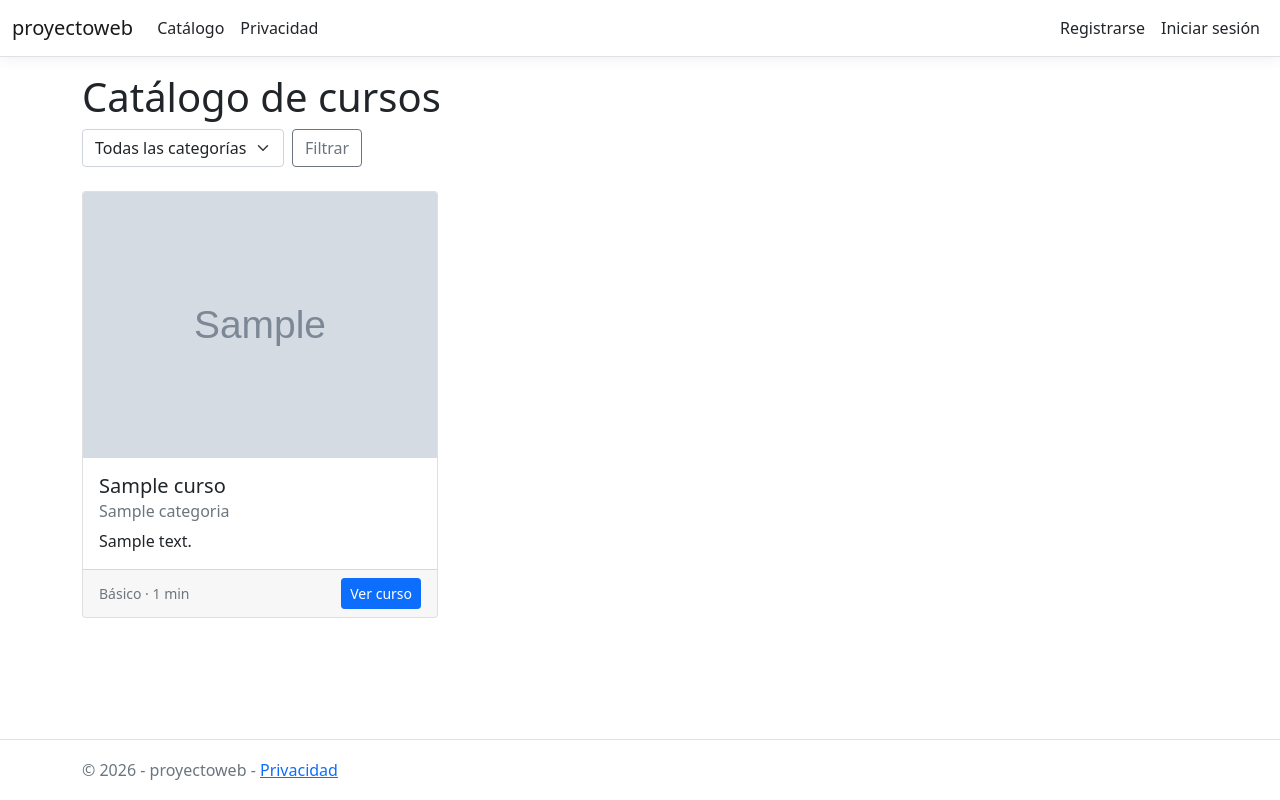
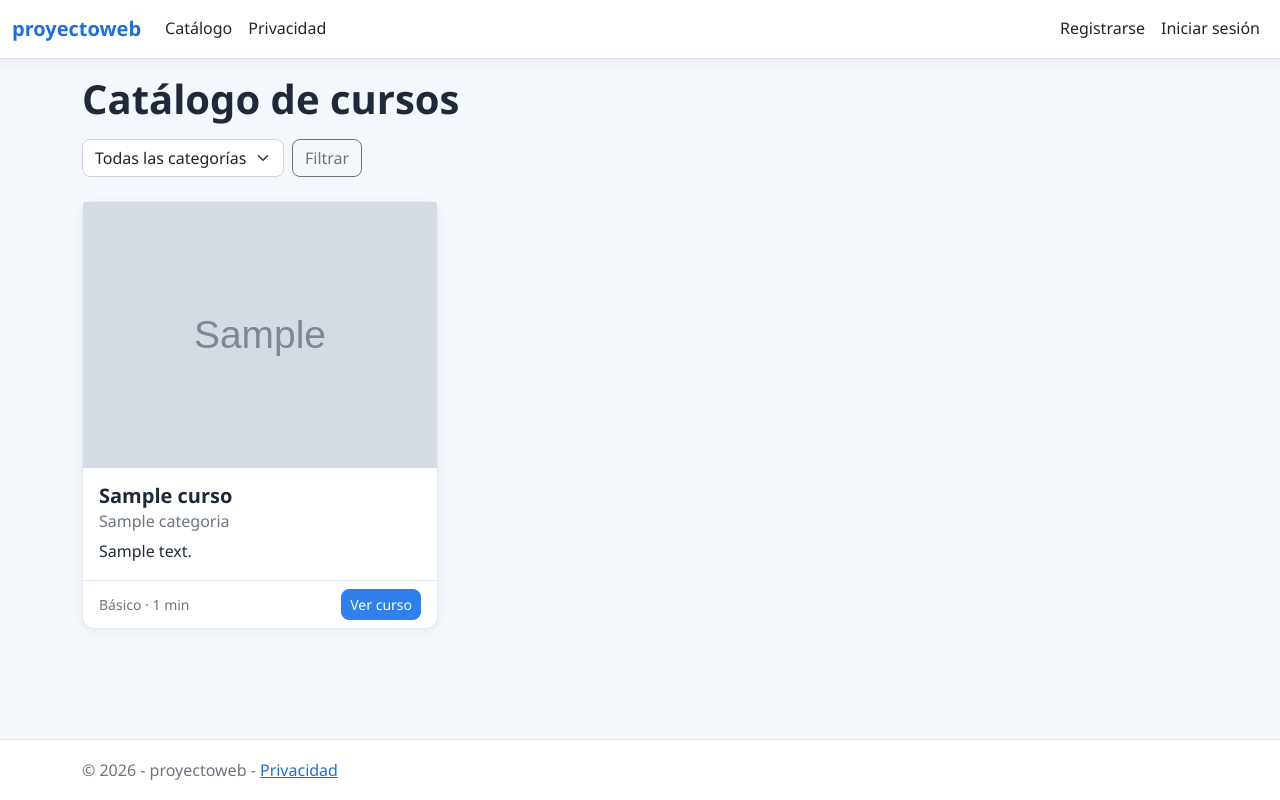
Before and after one commit to manusito12357/ProyectoWeb, an ASP.NET Core app: page / in a window 1280 px wide. Run offline with ASP.NET Core 8, Linux system fonts and the light colour scheme; tables that the repository leaves empty hold one stand-in row (values such as "Sample post"); grey boxes marked "Sample" are stand-in pictures; style sheets or scripts are compiled from the project's sources; some libraries are stand-ins or nearby versions.

Commit message:
Estilos base: colores, tipografia y botones

```diff
--- a/proyectoweb/wwwroot/css/site.css
+++ b/proyectoweb/wwwroot/css/site.css
@@ -1,3 +1,11 @@
+:root {
+  --azul: #2f80ed;
+  --azul-oscuro: #1f6fd8;
+  --fondo: #f4f7fb;
+  --texto: #1f2937;
+  --borde: #e3e8ef;
+}
+
 html {
   font-size: 14px;
 }
@@ -19,4 +27,133 @@ html {
 
 body {
   margin-bottom: 60px;
+  background-color: var(--fondo);
+  color: var(--texto);
+  font-family: "Segoe UI", system-ui, -apple-system, Roboto, "Helvetica Neue", Arial, sans-serif;
+  line-height: 1.6;
 }
+
+h1, h2, h3, h4, h5 {
+  font-weight: 600;
+}
+
+h1 {
+  margin-bottom: 1rem;
+}
+
+a {
+  color: var(--azul-oscuro);
+}
+
+a:hover {
+  color: #1858ad;
+}
+
+.navbar-brand {
+  font-weight: 700;
+  color: var(--azul-oscuro) !important;
+}
+
+.navbar .nav-link:hover {
+  color: var(--azul) !important;
+}
+
+.btn {
+  border-radius: 0.5rem;
+  font-weight: 500;
+  transition: background-color 0.15s, border-color 0.15s;
+}
+
+.btn-primary {
+  background-color: var(--azul);
+  border-color: var(--azul);
+}
+
+.btn-primary:hover,
+.btn-primary:active,
+.btn-primary.active {
+  background-color: var(--azul-oscuro);
+  border-color: var(--azul-oscuro);
+}
+
+.btn-outline-secondary:hover {
+  background-color: var(--azul);
+  border-color: var(--azul);
+}
+
+.form-control,
+.form-select {
+  border-radius: 0.5rem;
+  border-color: #cbd5e1;
+}
+
+.form-control:focus,
+.form-select:focus {
+  border-color: var(--azul);
+  box-shadow: 0 0 0 0.2rem rgba(47, 128, 237, 0.2);
+}
+
+.card {
+  border: 1px solid var(--borde);
+  border-radius: 0.75rem;
+  box-shadow: 0 2px 8px rgba(31, 41, 55, 0.06);
+  transition: transform 0.15s, box-shadow 0.15s;
+}
+
+.card:hover {
+  transform: translateY(-2px);
+  box-shadow: 0 6px 16px rgba(31, 41, 55, 0.1);
+}
+
+.card-footer {
+  background-color: transparent;
+  border-top-color: var(--borde);
+}
+
+.table {
+  background-color: #fff;
+  border-color: var(--borde);
+}
+
+.table > :not(caption) > * > * {
+  padding: 0.75rem;
+}
+
+.table thead th {
+  color: #475569;
+  font-weight: 600;
+}
+
+.list-group-item {
+  border-color: var(--borde);
+}
+
+.list-group-numbered > .list-group-item {
+  justify-content: flex-start;
+}
+
+.list-group-numbered > .list-group-item::before {
+  margin-right: 0.5rem;
+}
+
+.list-group-numbered > .list-group-item .badge {
+  margin-left: auto;
+}
+
+.progress {
+  height: 1.25rem;
+  border-radius: 0.5rem;
+}
+
+.progress-bar {
+  background-color: var(--azul);
+}
+
+.footer {
+  position: absolute;
+  bottom: 0;
+  width: 100%;
+  white-space: nowrap;
+  line-height: 60px;
+  background-color: #fff;
+}
```
